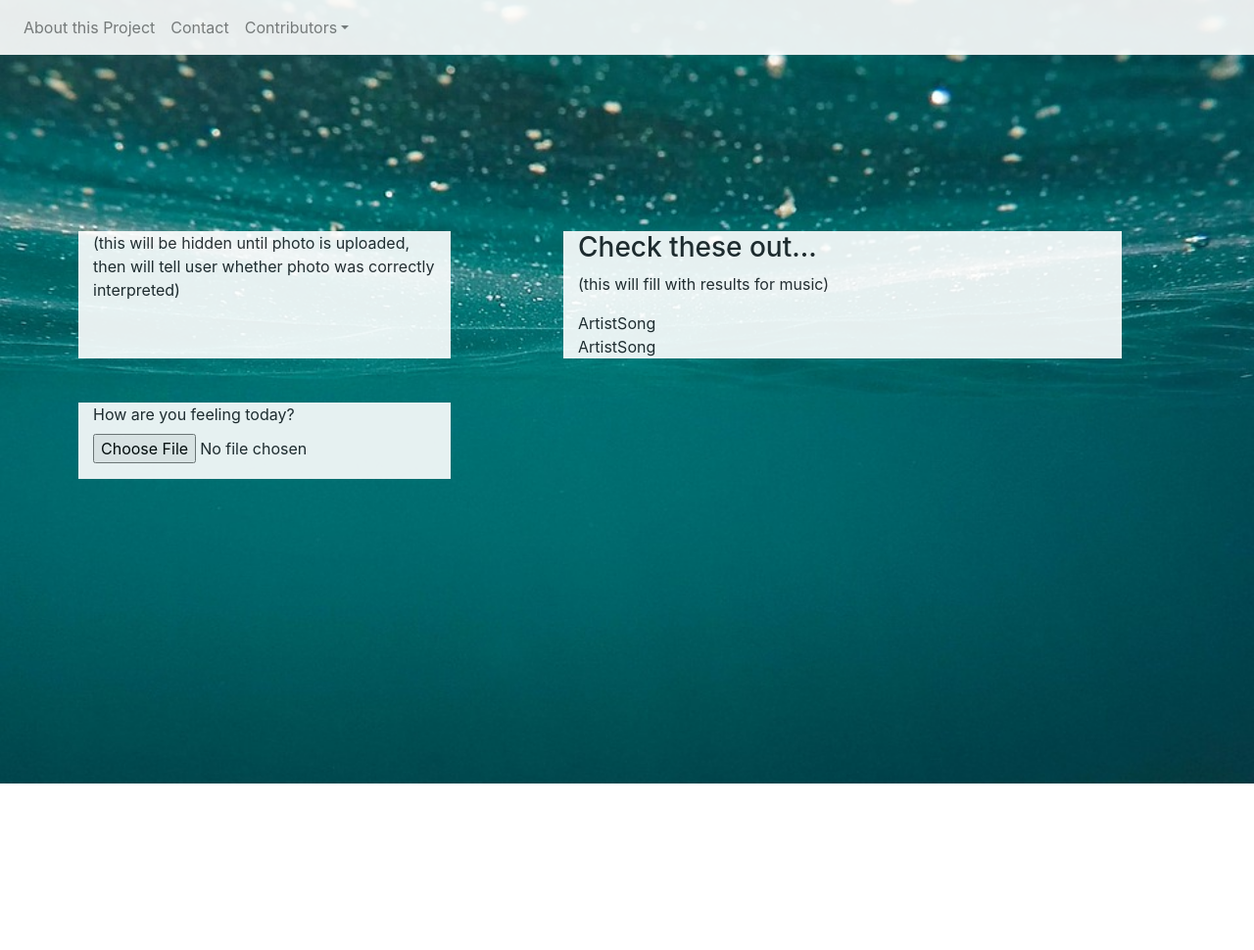
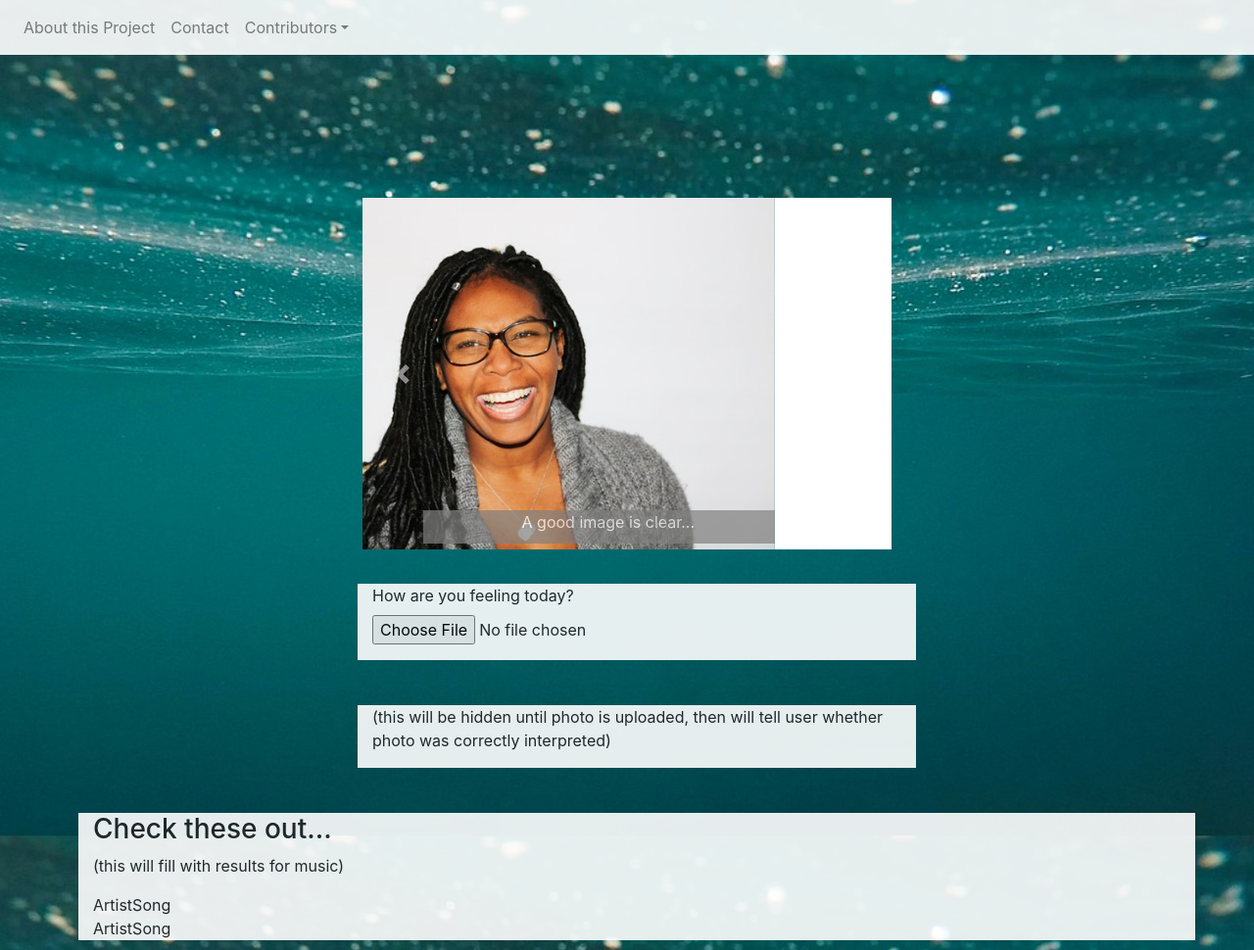
Before and after one commit to LYLA-YALL/FaceJam, a plain HTML site: page index.html in a window 1280 px wide. Shown: the whole page at 98% size. Before the commit the page ends 800 px from the top, so only its background shows below. Drawn offline with nearby package versions, Linux system fonts and the light colour scheme.

Commit message:
added images, rearranged boxes, put up carousel

```diff
--- a/assets/fj.css
+++ b/assets/fj.css
@@ -18,4 +18,21 @@ body {
 
 .container {
 	margin-top: 200px;
+	align-items: center;
+	align-content: center;
 }
+
+/*
+.carousel-caption {
+	width: 100%;
+	background-color: grey;
+	opacity: .7;
+} */
+
+.caption {
+	width: 100%;
+	background-color: grey;
+	opacity: .7;
+	padding: 0 50px 10px 50px;
+	margin: 0 -50px -40px 100px;
+}
--- a/index.html
+++ b/index.html
@@ -38,17 +38,73 @@
                     </div>
                 </nav>
             </div>
+            <div class="col-lg-3">
+            </div>
         </div>
         <div class="container">
             <div class="row">
-                <div class="col-lg-4 search-and-upload">
+                <div class="col-lg-3">
+                </div>
+                <div class="col-lg-6 carousel-box">
+                    <div id="carouselExampleControls" class="carousel slide" data-ride="carousel">
+                        <div class="carousel-inner">
+                            <div class="carousel-item active">
+                                <img class="d-block w-100" src="assets/images/happy.jpg" alt="Happy">
+                                <div class="carousel-caption d-none d-lg-block">
+                                    <p class="caption">A good image is clear...</p>
+                                </div>
+                            </div>
+                            <div class="carousel-item">
+                                <img class="d-block w-100" src="assets/images/angry.jpg" alt="Angry">
+                                <div class="carousel-caption d-none d-lg-block">
+                                    <p class="caption">...is no more than 2mb...</p>
+                                </div>
+                            </div>
+                            <div class="carousel-item">
+                                <img class="d-block w-100" src="assets/images/sad.jpg" alt="Sad">
+                                <div class="carousel-caption d-none d-lg-block">
+                                    <p class="caption">...and is either a .jpg or a .png!</p>
+                                </div>
+                            </div>
+                        </div>
+                        <a class="carousel-control-prev" href="#carouselExampleControls" role="button" data-slide="prev">
+    <span class="carousel-control-prev-icon" aria-hidden="true"></span>
+    <span class="sr-only">Previous</span>
+  </a>
+                        <a class="carousel-control-next" href="#carouselExampleControls" role="button" data-slide="next">
+    <span class="carousel-control-next-icon" aria-hidden="true"></span>
+    <span class="sr-only">Next</span>
+  </a>
+                    </div>
+                </div>
+            </div>
+            <div class="row">
+                <div class="col-lg-3">
+                </div>
+                <div class="col-lg-6 search-and-upload">
+                    <form>
+                        <div class="form-group">
+                            <label for="exampleFormControlFile1">How are you feeling today?</label>
+                            <input type="file" class="form-control-file" id="exampleFormControlFile1">
+                        </div>
+                    </form>
+                </div>
+                <div class="col-lg-3">
+                </div>
+            </div>
+            <div class="row">
+                <div class="col-lg-3">
+                </div>
+                <div class="col-lg-6 search-and-upload">
                     <div class="on-photo-upload">
                         <p>(this will be hidden until photo is uploaded, then will tell user whether photo was correctly interpreted)</p>
                     </div>
                 </div>
-                <div class="col-lg-1 space-divide">
+                <div class="col-lg-3">
                 </div>
-                <div class="col-lg-6 results">
+            </div>
+            <div class="row">
+                <div class="col-lg-12 results">
                     <h3>Check these out...</h3>
                     <p>(this will fill with results for music)</p>
                     <table>
@@ -63,15 +119,6 @@
                     </table>
                 </div>
             </div>
-            <div class="row">
-                <div class="col-lg-4 search-and-upload">
-                    <form>
-                        <div class="form-group">
-                            <label for="exampleFormControlFile1">How are you feeling today?</label>
-                            <input type="file" class="form-control-file" id="exampleFormControlFile1">
-                        </div>
-                    </form>
-                </div>
         </div>
     </div>
     <script src="https://code.jquery.com/jquery-3.2.1.slim.min.js" integrity="sha384-KJ3o2DKtIkvYIK3UENzmM7KCkRr/rE9/Qpg6aAZGJwFDMVNA/GpGFF93hXpG5KkN" crossorigin="anonymous"></script>
```
Also changed, not shown: assets/images/angry.jpg (added), assets/images/happy.jpg (added), assets/images/sad.jpg (added), 2 other files. Lines whose indentation alone changed are shown as unchanged.
